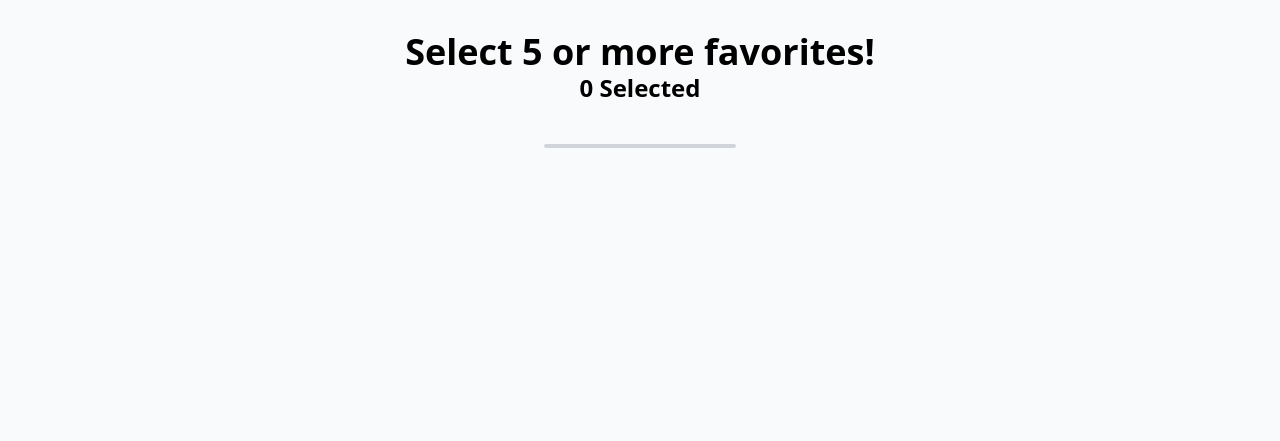
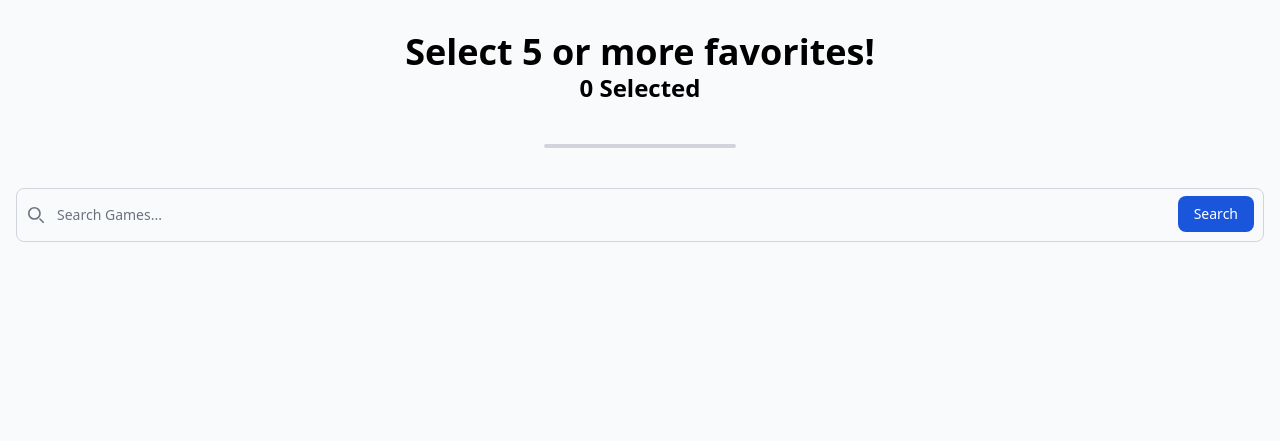
Before and after one commit to aseeley3/GameRecommendationSystem, a Flask app: page /select-favorites in a window 1280 px wide. Shown: the part 74-515 px from the top of the page. Run offline with Flask 3, Linux system fonts and the light colour scheme; style sheets or scripts are compiled from the project's sources; parts of the project's set-up code (start-up, migrations or seed data) failed here and were passed over; some libraries are stand-ins or nearby versions.

Commit message:
GRS-0014

```diff
--- a/app/routes/main.py
+++ b/app/routes/main.py
@@ -59,11 +59,11 @@ def select_platform():
 
 @bp.route('/select-favorites', methods=['GET', 'POST'])
 def select_favorites():
-
+    if 'selected_games' not in session:
+        session['selected_games'] = []
+    selected_all = set(int(appid) for appid in session.get('selected_games', []))
     page_size = 20
-
     offset=0
-    selected_all = set(int(appid) for appid in session.get('selected_games', []))
     total_selected_count = len(selected_all)
     # Sort games
     sorted_games = sorted(
@@ -72,21 +72,28 @@ def select_favorites():
         reverse=True
     )
 
+    name_filter = None
+    filtered_games = sorted_games
+
     if request.method == 'POST':
 
-
-        if 'selected_games' not in session:
-            session['selected_games'] = []
-
-        selected_all = set(int(appid) for appid in session.get('selected_games', []))
-
-        offset = int(request.form.get('offset', 0))
+        name_filter = request.form.get('name', '').lower()
         action = request.form.get('action')
 
+        print(action)
+        if action and action.lower() == 'search':
+            offset = 0
+        else:
+            offset = int(request.form.get('offset', 0))
+
+        if name_filter:
+            filtered_games = [game for game in sorted_games if name_filter in game['name'].lower()]
+        else:
+            filtered_games = sorted_games
+
         # Get the current page's games BEFORE modifying offset
-        current_page_game_ids = {
-            (game['appid']) for game in sorted_games[offset:offset + page_size]
-        }
+        current_page_game_ids = {game['appid'] for game in filtered_games[offset:offset + page_size]}
+
 
         # Then modify offset based on button action
         if action == 'Next →':
@@ -96,23 +103,25 @@ def select_favorites():
 
         selected = set(int(appid) for appid in request.form.getlist('selected_games'))
 
-        selected_all -= current_page_game_ids
         selected_all.update(selected)
 
         session['selected_games'] = list(selected_all)
-        total_selected_count = len(selected_all)
         print("Selected game IDs:", session['selected_games'])
 
         if 'continue' in request.form and len(selected_all) > 4:
             return redirect(url_for('main.recommendations'))
-            print("Hello")
     else:
+        name_filter = request.args.get('name', '').lower()
         offset = int(request.args.get('offset', 0))
+        if name_filter:
+            filtered_games = [game for game in sorted_games if name_filter in game['name'].lower()]
+        else:
+            filtered_games = sorted_games
 
-    paginated_games = sorted_games[offset:offset + page_size]
+    paginated_games = filtered_games[offset:offset + page_size]
+    total_selected_count = len(selected_all)
 
-    # Pagination controls
-    next_offset = offset + page_size if offset + page_size < len(sorted_games) else None
+    next_offset = offset + page_size if offset + page_size < len(filtered_games) else None
     previous_offset = max(offset - page_size, 0) if offset > 0 else None
 
     return render_template(
@@ -122,8 +131,9 @@ def select_favorites():
         previous_offset=previous_offset,
         offset=offset,
         selected=selected_all,
-        total_selected_count=total_selected_count
-        )
+        total_selected_count=total_selected_count,
+        name_filter=name_filter
+    )
 
 @bp.route('/recommendations', methods=['GET', 'POST'])
 def recommendations():
--- a/app/templates/select_favorites.html
+++ b/app/templates/select_favorites.html
@@ -8,8 +8,35 @@
 <hr class="w-48 h-1 mx-auto my-4 bg-gray-300 border-0 rounded-sm md:my-10 dark:bg-gray-700 transition-colors duration-500 delay-200">
 </div>
 
+<form method="post" action="{{ url_for('main.select_favorites') }}">
 
-<form method="post" action="{{ url_for('main.select_favorites') }}">
+{% for appid in selected %}
+<input type="hidden" name="selected_games" value="{{ appid }}">
+{% endfor %}
+
+<label for="default-search" class="mb-2 text-sm font-medium text-gray-900 sr-only dark:text-white">Search</label>
+<div class="relative">
+    <div class="absolute inset-y-0 start-0 flex items-center ps-3 pointer-events-none">
+        <svg class="w-4 h-4 text-gray-500 dark:text-gray-400" aria-hidden="true" xmlns="http://www.w3.org/2000/svg" fill="none" viewBox="0 0 20 20">
+            <path stroke="currentColor" stroke-linecap="round" stroke-linejoin="round" stroke-width="2" d="m19 19-4-4m0-7A7 7 0 1 1 1 8a7 7 0 0 1 14 0Z"/>
+        </svg>
+    </div>
+    <input
+    type="search"
+    id="search-input"
+    class="block w-full p-4 ps-10 text-sm text-gray-900 border border-gray-300 rounded-lg bg-gray-50 focus:ring-blue-500 focus:border-blue-500 dark:bg-gray-700 dark:border-gray-600 dark:placeholder-gray-400 dark:text-white dark:focus:ring-blue-500 dark:focus:border-blue-500"
+    placeholder="Search Games..."
+    value="{{ name_filter|default('') }}"
+    />
+    <input
+    type="submit"
+    name="action"
+    value="Search"
+    onclick="updateItemStatus(this)"
+    class="text-white absolute end-2.5 bottom-2.5 bg-blue-700 hover:bg-blue-800 focus:ring-4 focus:outline-none focus:ring-blue-300 font-medium rounded-lg text-sm px-4 py-2 dark:bg-blue-600 dark:hover:bg-blue-700 dark:focus:ring-blue-800"
+  />
+</div>
+
 <div class="grid grid-cols-1 sm:grid-cols-2 md:grid-cols-3 lg:grid-cols-5 gap-6 p-4 animate-fade duration-1000 delay-200">
   {% for game in games %}
     {% include 'game_card.html' %}
@@ -17,16 +44,17 @@
 </div>
 
 <input type="hidden" name="offset" value="{{ offset or 0 }}">
+<input type="hidden" name="name" value="{{ name_filter or '' }}">
 
 <div class="flex justify-between mt-4">
   {% if previous_offset is not none %}
-    <input type="submit" name="action" value="← Previous" class="cursor-pointer px-4 py-2 bg-gray-300 hover:bg-gray-400 rounded text-black" onclick="updateItemStatus()">
+    <input type="submit" name="action" value="← Previous" class="cursor-pointer px-4 py-2 bg-gray-300 hover:bg-gray-400 rounded text-black" onclick="updateItemStatus(this)">
   {% else %}
     <span></span>
   {% endif %}
 
   {% if next_offset is not none %}
-    <input type="submit" name="action" value="Next →" class="cursor-pointer px-4 py-2 bg-blue-600 hover:bg-blue-700 rounded text-white" onclick="updateItemStatus()">
+    <input type="submit" name="action" value="Next →" class="cursor-pointer px-4 py-2 bg-blue-600 hover:bg-blue-700 rounded text-white" onclick="updateItemStatus(this)">
   {% endif %}
 </div>
 
@@ -75,7 +103,7 @@ if (continueBtn) {
   }
 }
 
-function updateItemStatus(element) {
+function updateItemStatus(element, isSearchRequest = false) {
     const isCheckbox = element.type === 'checkbox';
 
     let itemId, isChecked;
@@ -106,25 +134,6 @@ function updateItemStatus(element) {
           continueBtn.classList.add('hidden')
         }
       }
-
-    if (isCheckbox){
-        fetch('/select-favorites', {
-            method: 'POST',
-            body: formData
-        })
-        .then(response => response.json())
-        .then(data => {
-            if (data.success) {
-                console.log('Update successful!');
-                // Optionally, update other parts of the UI based on the response
-            } else {
-                console.error('Update failed:', data.message);
-            }
-        })
-        .catch(error => {
-            console.error('Error:', error);
-        });
-    }
 }
 </script>
 {% endblock %}
```
